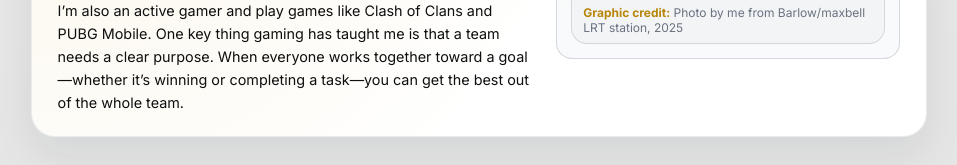
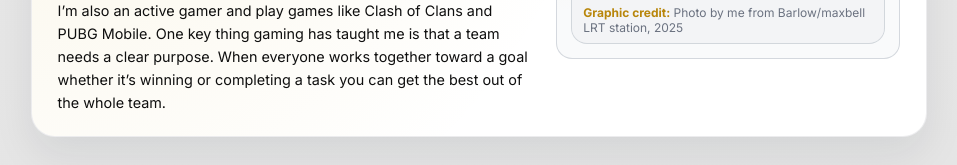
Before and after one commit to TejDalwadi/tejdalwadi.github.io, a plain HTML site: page index.html in a window 1280 px wide. Shown: the part 5726-5891 px from the top of the page, without its empty margins (321-1278 px from the left). Drawn offline with Linux system fonts and the light colour scheme.

Commit message:
Update index.html

```diff
--- a/index.html
+++ b/index.html
@@ -1006,7 +1006,7 @@ The most rewarding part was seeing how our diverse perspectives created a richer
 
                 </p>
                 <p>
-                 I’m also an active gamer and play games like Clash of Clans and PUBG Mobile. One key thing gaming has taught me is that a team needs a clear purpose. When everyone works together toward a goal—whether it’s winning or completing a task—you can get the best out of the whole team.
+                 I’m also an active gamer and play games like Clash of Clans and PUBG Mobile. One key thing gaming has taught me is that a team needs a clear purpose. When everyone works together toward a goal whether it’s winning or completing a task you can get the best out of the whole team.
                 </p>
 
               </div>
```
